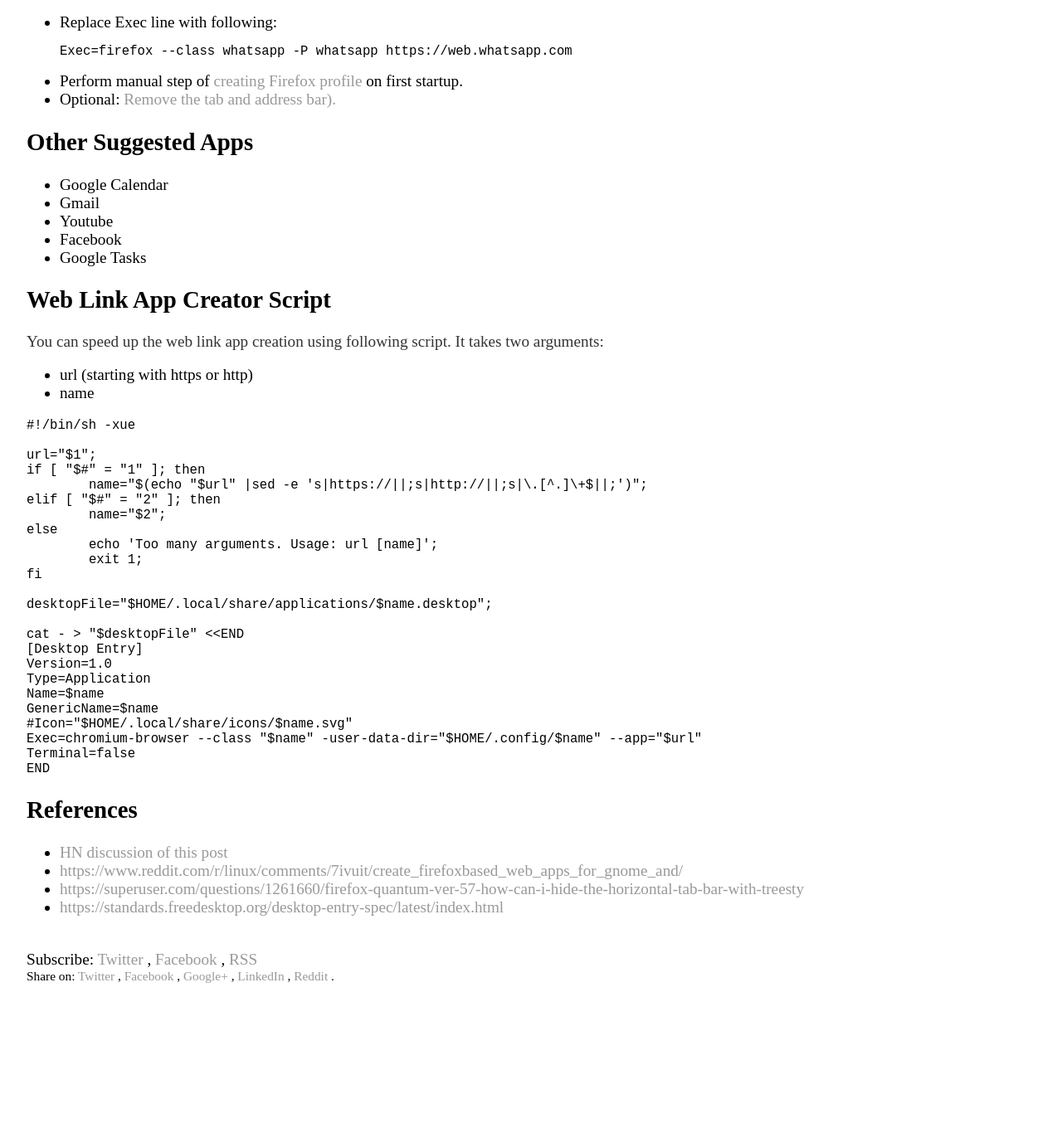
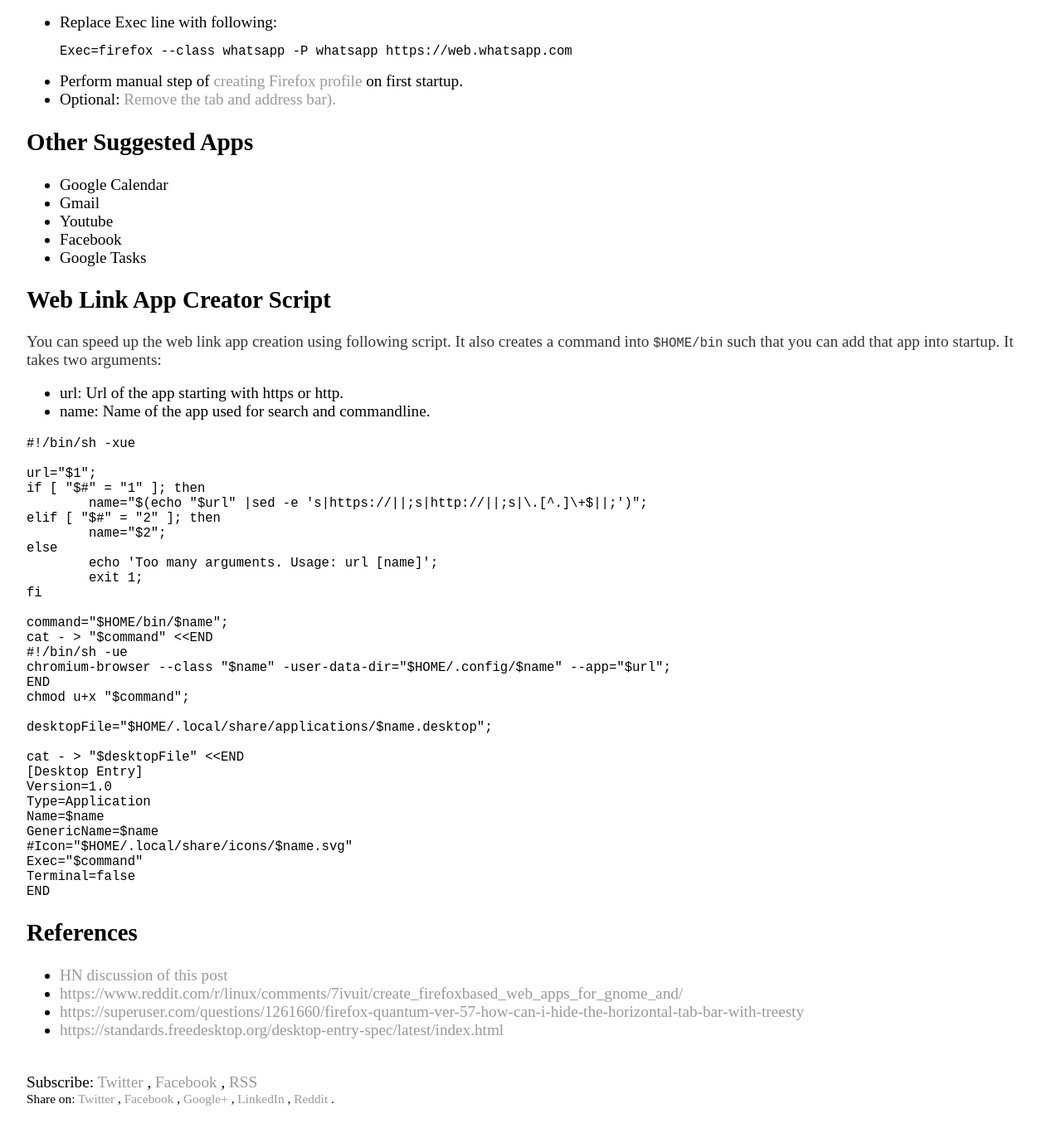
Before and after one commit to vackosar/vackosar.github.io, a Jekyll site: the page built from _posts/2018-02-25-Creating-Custom-Ubuntu-Web-Link-App.md, in a window 1280 px wide and 1400 px high, scrolled down 1501 px. Shown: the top 1372 px of the window at 83% size. Built offline with Jekyll 4.4.1, drawn with Linux system fonts in a browser that asks for light colours; comment, search, counter and statistics services are not loaded; before the commit the page ends 2753 px from its top, so only the background shows below that.

Commit message:
web link app create executable

````diff
--- a/_posts/2018-02-25-Creating-Custom-Ubuntu-Web-Link-App.md
+++ b/_posts/2018-02-25-Creating-Custom-Ubuntu-Web-Link-App.md
@@ -63,9 +63,9 @@
 
 ## Web Link App Creator Script
 
-You can speed up the web link app creation using following script. It takes two arguments:
-- url (starting with https or http)
-- name
+You can speed up the web link app creation using following script. It also creates a command into ```$HOME/bin``` such that you can add that app into startup. It takes two arguments:
+- url: Url of the app starting with https or http.
+- name: Name of the app used for search and commandline.
 
 ```shell
 #!/bin/sh -xue
@@ -80,6 +80,13 @@
 	exit 1;
 fi
 
+command="$HOME/bin/$name";
+cat - > "$command" <<END
+#!/bin/sh -ue
+chromium-browser --class "$name" -user-data-dir="$HOME/.config/$name" --app="$url";
+END
+chmod u+x "$command";
+
 desktopFile="$HOME/.local/share/applications/$name.desktop";
 
 cat - > "$desktopFile" <<END
@@ -89,7 +96,7 @@
 Name=$name
 GenericName=$name
 #Icon="$HOME/.local/share/icons/$name.svg"
-Exec=chromium-browser --class "$name" -user-data-dir="$HOME/.config/$name" --app="$url"
+Exec="$command"
 Terminal=false
 END
 ```
````
